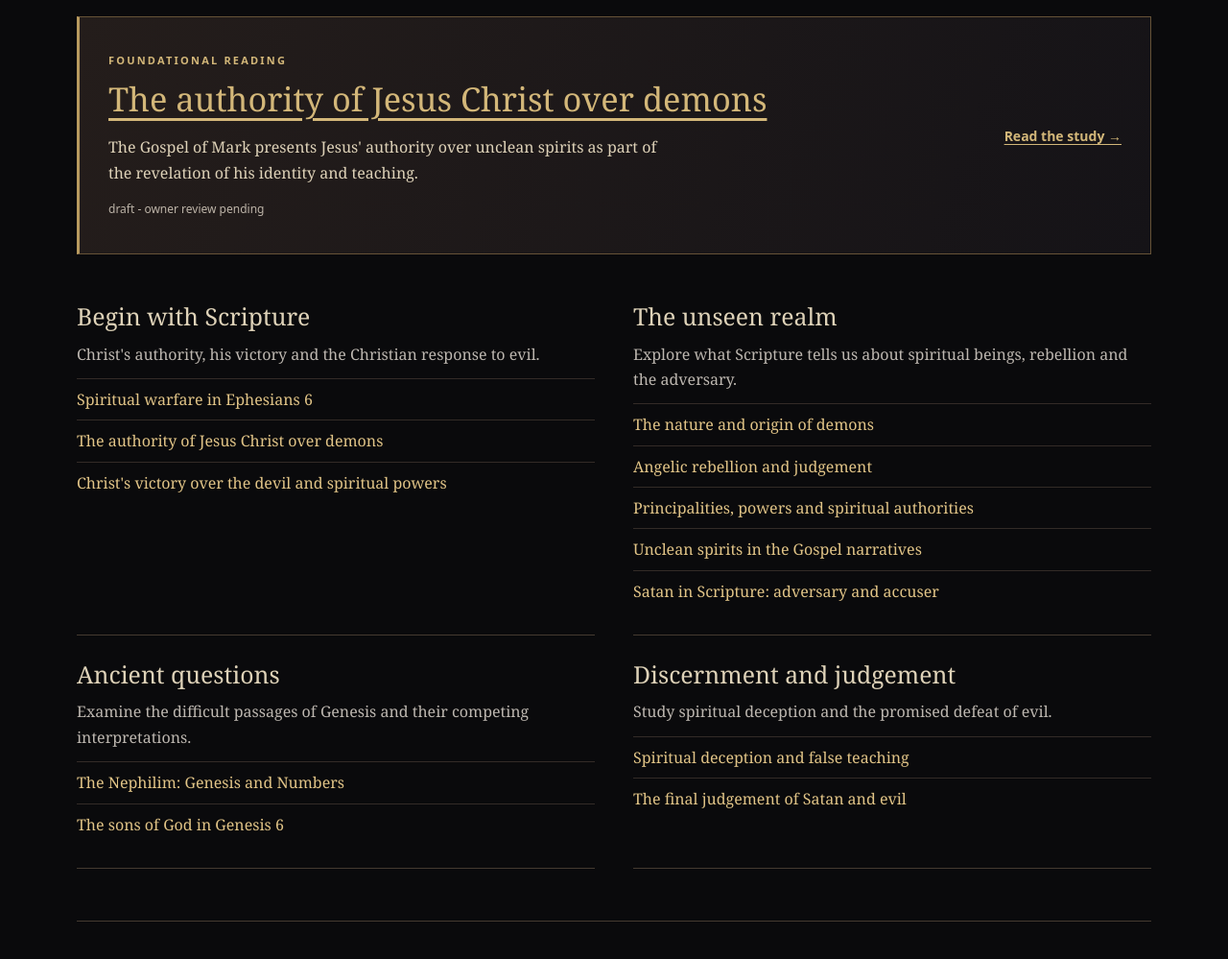
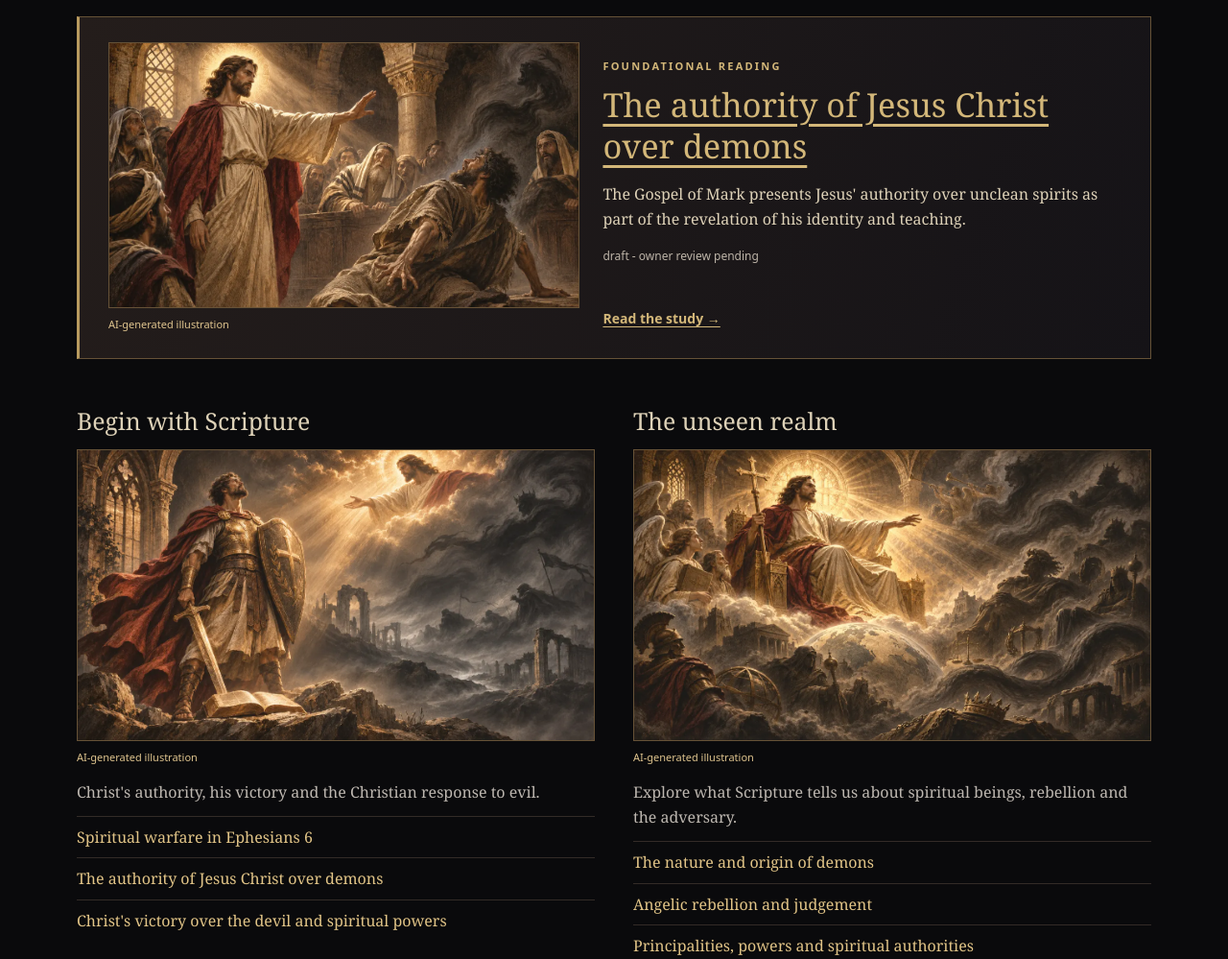
Before and after one commit to andrewzaia/Demonology, an Astro site: page / in a window 1280 px wide. Shown: the part 1263-2262 px from the top of the page at 96% size. Built offline with nearby package versions, Linux system fonts and the light colour scheme; Astro itself is replaced by a stand-in of ours.

Commit message:
Introduce illustrated research entries and refine the reading room

```diff
--- a/package.json
+++ b/package.json
@@ -4,7 +4,7 @@
   "private": true,
   "type": "module",
   "engines": {
-    "node": ">=22.12.0"
+    "node": ">=22.22.0"
   },
   "scripts": {
     "dev": "astro dev",
@@ -14,7 +14,7 @@
     "test": "node --test test/references.test.mjs"
   },
   "dependencies": {
-    "astro": "^6.0.0"
+    "astro": "7.4.13"
   },
   "devDependencies": {
     "@astrojs/check": "^0.9.4",
--- /dev/null
+++ b/src/components/ArticleArt.astro
@@ -0,0 +1,7 @@
+---
+import artwork from '../data/artwork.json';
+interface Props {slug: string; compact?: boolean; eager?: boolean;}
+const {slug,compact=false,eager=false}=Astro.props;
+const art=artwork.find(a=>a.slug===slug);
+---
+{art && <figure class:list={['article-art',{'article-art-compact':compact}]}><img src={art.src} width={art.width} height={art.height} alt={art.alt} loading={eager?'eager':'lazy'} decoding="async" /><figcaption><span class="art-origin">{art.origin}</span>{!compact && <span> · {art.caption} Illustrative artwork, not historical evidence.</span>}</figcaption></figure>}
--- /dev/null
+++ b/src/data/artwork.json
@@ -0,0 +1,80 @@
+[
+  {
+    "entryId": "DOC-0002",
+    "slug": "authority-of-christ",
+    "src": "/media/authority-of-christ.webp",
+    "width": 1279,
+    "height": 720,
+    "origin": "AI-generated illustration",
+    "created": "2026-11-23",
+    "credit": "Created for Demonology",
+    "alt": "Jesus commands an unclean spirit to depart as astonished onlookers watch in a synagogue.",
+    "caption": "An imaginative depiction of Christ's authority in Mark 1:21-28. The visible spirit and architecture are artistic interpretations.",
+    "sha256": "0ac0492ebef3561632456d9be3163717fd3125bb210b6ebc42606b6c71c36d8f"
+  },
+  {
+    "entryId": "DOC-0001",
+    "slug": "spiritual-warfare",
+    "src": "/media/spiritual-warfare.webp",
+    "width": 1279,
+    "height": 720,
+    "origin": "AI-generated illustration",
+    "created": "2026-11-23",
+    "credit": "Created for Demonology",
+    "alt": "An armoured believer holding a shield stands beside an open book, looking towards Christ in golden light.",
+    "caption": "An allegory of the armour of God in Ephesians 6:10-18, not a literal battle or a complete depiction of every item of armour.",
+    "sha256": "30a2846e1eb57b2876fc21ed0e828e47520b98218b243052ac16188d8699f30c"
+  },
+  {
+    "entryId": "DOC-0004",
+    "slug": "angelic-rebellion",
+    "src": "/media/angelic-rebellion.webp",
+    "width": 1279,
+    "height": 720,
+    "origin": "AI-generated illustration",
+    "created": "2026-11-23",
+    "credit": "Created for Demonology",
+    "alt": "Christ enthroned in light with angelic figures descending into dark clouds.",
+    "caption": "Symbolic interpretation of divine judgement over rebellious angels. Scripture does not establish their appearance or this precise scene.",
+    "sha256": "55981c67a78fe141a1fb03d3bc244347a9a4605fbe3a36f0e2b3a2217492ea7b"
+  },
+  {
+    "entryId": "DOC-0005",
+    "slug": "nephilim",
+    "src": "/media/nephilim.webp",
+    "width": 1279,
+    "height": 720,
+    "origin": "AI-generated illustration",
+    "created": "2026-11-23",
+    "credit": "Created for Demonology",
+    "alt": "Ancient travellers observe towering human figures on a distant ridge above a valley.",
+    "caption": "An imaginative rendering of the spies' report in Numbers 13:30-33; it does not establish the Nephilim's actual height or ancestry.",
+    "sha256": "9379de7676e83de3ca07114cf9916dc0f66d56299a82fa37d7e46860a6c840ec"
+  },
+  {
+    "entryId": "DOC-0006",
+    "slug": "principalities-and-powers",
+    "src": "/media/principalities-and-powers.webp",
+    "width": 1279,
+    "height": 720,
+    "origin": "AI-generated illustration",
+    "created": "2026-11-23",
+    "credit": "Created for Demonology",
+    "alt": "Christ enthroned above shadowed crowns, thrones and symbolic earthly and heavenly powers.",
+    "caption": "An allegory of Christ's supremacy over powers, informed by Ephesians 1:20-23 and Colossians 1:15-17. The figures do not depict identified spiritual ranks.",
+    "sha256": "6bf775e9a997eb53707b2f8dfafc2a53039476e9d26fdabe451f3b26e5661dd5"
+  },
+  {
+    "entryId": "DOC-0012",
+    "slug": "satan-in-scripture",
+    "src": "/media/satan-in-scripture.webp",
+    "width": 1279,
+    "height": 720,
+    "origin": "AI-generated illustration",
+    "created": "2026-11-23",
+    "credit": "Created for Demonology",
+    "alt": "A shadowed accuser points towards a grieving man, with scenes evoking temptation in the background.",
+    "caption": "A symbolic composite of accusation and temptation in Job, Genesis and the Gospels, not a literal single event or verified portrait of Satan.",
+    "sha256": "49d8be2d5e4dfe14edccecd2575175deec5e5554f8f37484d9898ce5d3b1575e"
+  }
+]
--- a/src/pages/index.astro
+++ b/src/pages/index.astro
@@ -1,5 +1,6 @@
 ---
 import Site from '../layouts/Site.astro';
+import ArticleArt from '../components/ArticleArt.astro';
 import entries from '../data/entries.json';
 import collections from '../data/collections.json';
 const featured=entries.find(e=>e.id==='DOC-0002')!;
@@ -12,7 +13,7 @@ const passages=new Set(entries.flatMap(e=>e.claims.flatMap(c=>c.citations.map(s=
 <div class="actions"><a class="primary" href="/research/">Enter the archive</a><a class="secondary" href="/about/">About this study</a></div></div></section>
 <section class="wrap scripture" id="scripture"><p class="eyebrow">A PASSAGE TO REFLECT ON</p><blockquote>For we wrestle not against flesh and blood, but against principalities, against powers, against the rulers of the darkness of this world, against spiritual wickedness in high places.</blockquote><p class="citation"><a href="https://www.biblegateway.com/passage/?search=Ephesians+6%3A12&version=KJV">Ephesians 6:12</a> · KJV</p></section>
 <section class="wrap archive" id="archive"><div class="section-heading"><div><p class="eyebrow">THE READING ROOM</p><h2>Where to begin</h2></div><a href="/research/">Browse all studies</a></div>
-<article class="featured-study"><div><p class="eyebrow">FOUNDATIONAL READING</p><h3><a href={`/research/${featured.slug}/`}>{featured.title}</a></h3><p>{featured.summary}</p><p class="status">{featured.reviewStatus}</p></div><a class="reading-link" href={`/research/${featured.slug}/`}>Read the study &rarr;</a></article>
-<div class="collection-grid">{collections.map(g=><section class="collection"><h3>{g.title}</h3><p>{g.description}</p><ul>{entries.filter(e=>g.ids.includes(e.id)).map(e=><li><a href={`/research/${e.slug}/`}>{e.title}</a></li>)}</ul></section>)}</div></section>
+<article class="featured-study illustrated-feature"><ArticleArt slug={featured.slug} compact /><div><p class="eyebrow">FOUNDATIONAL READING</p><h3><a href={`/research/${featured.slug}/`}>{featured.title}</a></h3><p>{featured.summary}</p><p class="status">{featured.reviewStatus}</p></div><a class="reading-link" href={`/research/${featured.slug}/`}>Read the study &rarr;</a></article>
+<div class="collection-grid">{collections.map(g=><section class="collection"><h3>{g.title}</h3><ArticleArt slug={g.title==="The unseen realm"?"principalities-and-powers":g.title==="Ancient questions"?"nephilim":g.title==="Begin with Scripture"?"spiritual-warfare":"satan-in-scripture"} compact /><p>{g.description}</p><ul>{entries.filter(e=>g.ids.includes(e.id)).map(e=><li><a href={`/research/${e.slug}/`}>{e.title}</a></li>)}</ul></section>)}</div></section>
 <section class="wrap archive discovery"><p class="eyebrow">EXPLORE FURTHER</p><h2>Follow the evidence</h2><div class="collection-grid"><section class="collection"><h3><a href="/scripture/">Scripture index</a></h3><p>{passages} cited passage references across the collection.</p></section><section class="collection"><h3><a href="/references/">Reference library</a></h3><p>Trace each study back to the sources that support it.</p></section><section class="collection"><h3><a href="/methodology/">How we study</a></h3><p>Understand evidence, interpretation and the limits of certainty.</p></section><section class="collection"><h3><a href="/about/">The next chapters</a></h3><p>{entries.length} studies in development, with ancient literature and individual entity entries to follow.</p></section></div></section>
 </Site>
--- a/src/pages/research/[slug].astro
+++ b/src/pages/research/[slug].astro
@@ -1,5 +1,6 @@
 ---
 import Site from '../../layouts/Site.astro';
+import ArticleArt from '../../components/ArticleArt.astro';
 import entries from '../../data/entries.json';
 import refs from '../../data/references.json';
 export function getStaticPaths(){return entries.map(entry=>({params:{slug:entry.slug},props:{entry}}));}
@@ -7,7 +8,7 @@ const {entry}=Astro.props;
 const related=entries.filter(e=>entry.related.includes(e.id));
 ---
 <Site title={entry.title} description={entry.summary}>
-<article class="wrap archive methodology"><p class="eyebrow">{entry.id} · BIBLICAL FOUNDATIONS</p><h1>{entry.title}</h1><p class="status">{entry.reviewStatus}</p><p class="lead">{entry.summary}</p>
+<article class="wrap archive methodology"><p class="eyebrow">{entry.id} · BIBLICAL FOUNDATIONS</p><h1>{entry.title}</h1><p class="status">{entry.reviewStatus}</p><p class="lead">{entry.summary}</p><ArticleArt slug={entry.slug} eager />
 <nav class="article-nav" aria-label="On this page"><a href="#evidence">Evidence and interpretation</a><a href="#related">Related reading</a></nav><h2 id="evidence">Evidence and interpretation</h2>
 {entry.claims.map((claim,i)=><section class="claim" id={`claim-${i+1}`}><p class="status">{claim.evidence} · Confidence: {claim.confidence}</p><p>{claim.text}</p><ul class="citation-list">{claim.citations.map(c=><li><a href={c.url}>{c.locator}</a> · <a href={`/references/#${c.ref}`}>{refs.find(r=>r.id===c.ref)?.edition ?? c.ref}</a></li>)}</ul></section>)}
 <h2 id="related">Related reading</h2><ul>{related.map(e=><li><a href={`/research/${e.slug}/`}>{e.title}</a></li>)}</ul><p><a href="/research/">Return to research archive</a></p></article>
--- a/src/pages/research/index.astro
+++ b/src/pages/research/index.astro
@@ -1,12 +1,13 @@
 ---
 import Site from '../../layouts/Site.astro';
+import ArticleArt from '../../components/ArticleArt.astro';
 import entries from '../../data/entries.json';
 import collections from '../../data/collections.json';
 ---
 <Site title="Research archive" description="Explore Biblical demonology by theme, passage and research topic.">
 <section class="wrap archive"><p class="eyebrow">THE READING ROOM</p><h1>Research archive</h1><p class="lead">Explore the unseen realm through Scripture, one subject at a time.</p><p class="status">{entries.length} studies · Editorial drafts awaiting review</p>
 <div class="archive-search" hidden><label for="entry-search">Find a study</label><input type="search" id="entry-search" placeholder="Search titles, topics or Scripture passages"/><p id="search-count" role="status" aria-live="polite"></p></div>
-{collections.map(g=><section class="reading-group" data-collection><h2>{g.title}</h2><p class="muted">{g.description}</p><div class="reading-list">{entries.filter(e=>g.ids.includes(e.id)).map(e=><article class="reading-entry" data-entry data-search={[e.title,e.summary,e.id,...e.claims.flatMap(c=>c.citations.map(s=>s.locator))].join(' ').toLowerCase()}><div><h3><a href={`/research/${e.slug}/`}>{e.title}</a></h3><p>{e.summary}</p></div><span class="status">{e.id} · {e.claims.length} claims</span></article>)}</div></section>)}
+{collections.map(g=><section class="reading-group" data-collection><h2>{g.title}</h2><p class="muted">{g.description}</p><div class="reading-list">{entries.filter(e=>g.ids.includes(e.id)).map(e=><article class="reading-entry" data-entry data-search={[e.title,e.summary,e.id,...e.claims.flatMap(c=>c.citations.map(s=>s.locator))].join(' ').toLowerCase()}><ArticleArt slug={e.slug} compact /><div class="reading-entry-copy"><h3><a href={`/research/${e.slug}/`}>{e.title}</a></h3><p>{e.summary}</p></div><span class="status">{e.id} · {e.claims.length} claims</span></article>)}</div></section>)}
 <p id="empty-results" hidden>No studies match your search. Try another term or Scripture reference.</p></section>
 <script>
 const box=document.querySelector<HTMLElement>('.archive-search');
```
Also changed, not shown: test/build.test.mjs (+4 -0 lines), .github/workflows/validate.yml, CHANGELOG.md, public/media/angelic-rebellion.webp (added), public/media/authority-of-christ.webp (added), public/media/nephilim.webp (added), public/media/principalities-and-powers.webp (added), public/media/satan-in-scripture.webp (added), public/media/spiritual-warfare.webp (added), src/styles/global.css.
